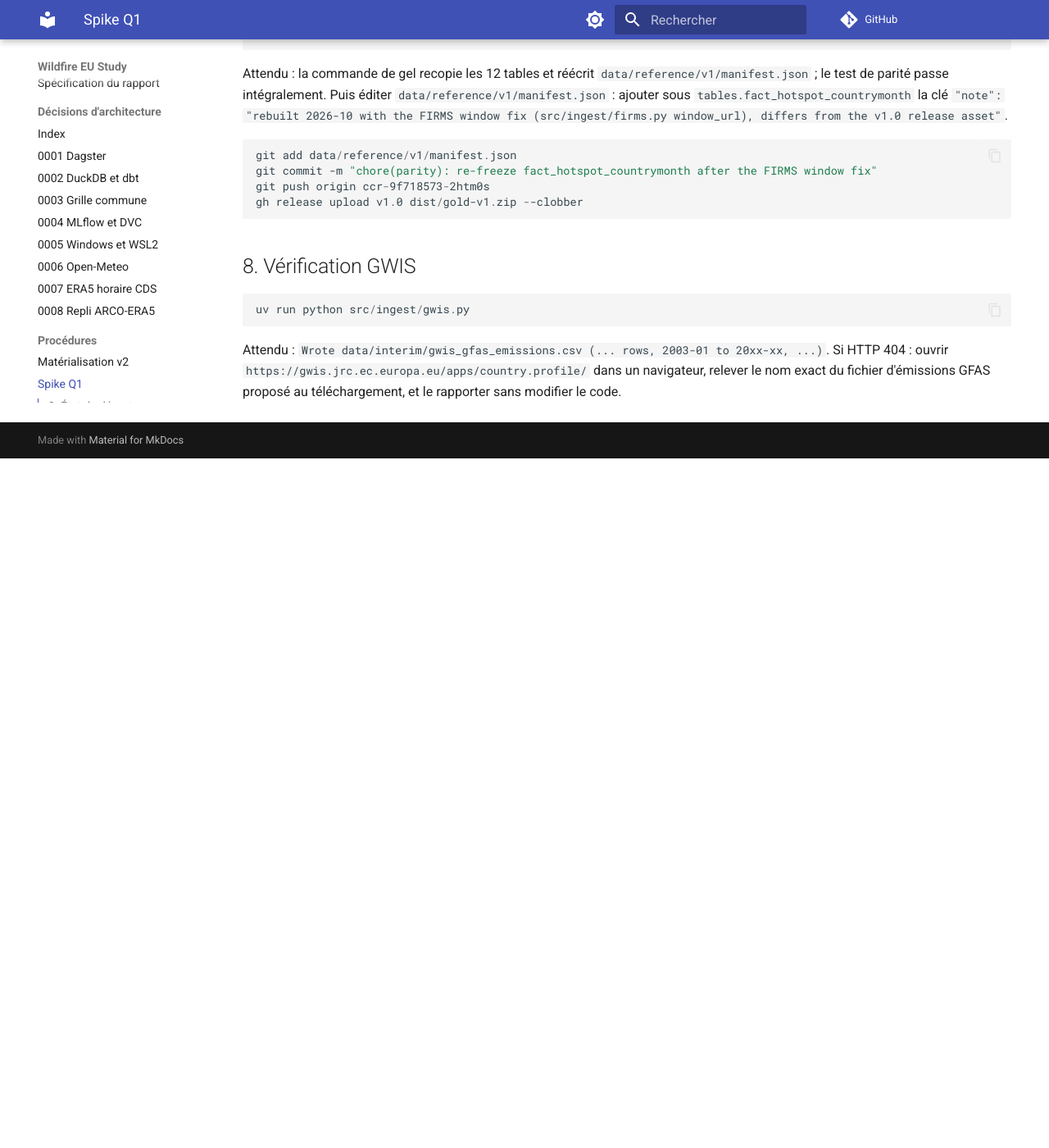
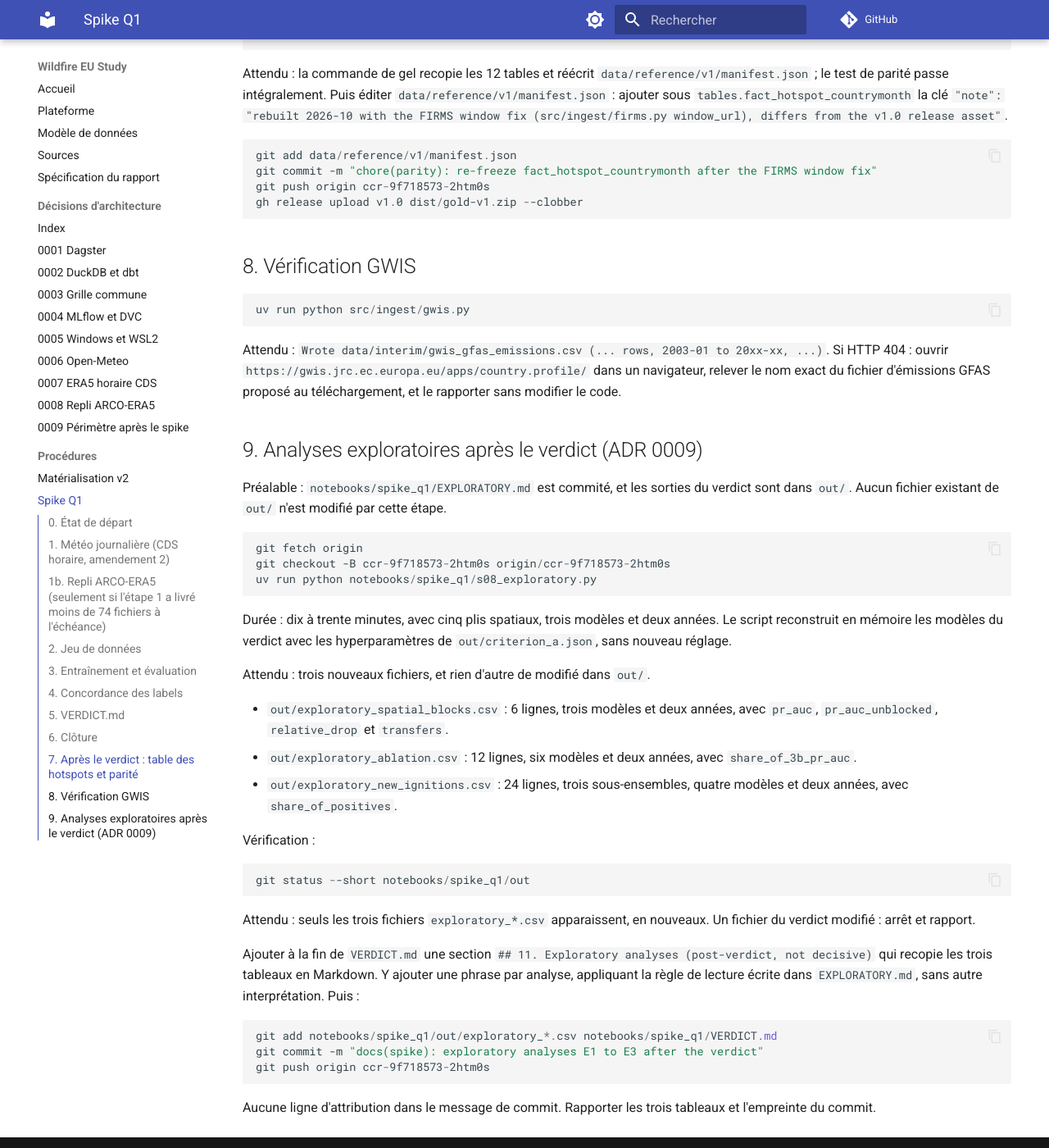
Before and after one commit to MasTristan/wildfire-eu-study, an MkDocs documentation site: the page built from docs/runbooks/spike-q1.md, in a window 1280 px wide and 1400 px high, scrolled down 4498 px. Shown: the whole window at 82% size. Built offline with MkDocs 1.6.1 and Material for MkDocs 9.7.7, drawn with Linux system fonts in a browser that asks for light colours; comment, search, counter and statistics services are not loaded; before the commit the page ends 5057 px from its top, so only the background shows below that.

Commit message:
docs(adr): 0009, Q1 and phase 1 scope after the reduced GO
The spike missed the pre-registered criterion by one number (2022 relative
Brier gain 7.9 percent against 10, interval 4.2 to 11.5), so the rule
written before training applies: reduced GO. Q1 stays at the spike's scale
(Iberia and Greece, 2019 to 2023) and is published with the criterion
marked as not met, after E1 to E3. The operational forecast (Q4), the
Europe feature store materialisation and Q5 are dropped; the platform, Q2
and Q3 are unchanged and come first. Phase 1 loses its costliest
dependency, about 140 CDS requests.

Runbooks: spike step 9 runs E1 to E3 and appends them to VERDICT.md;
materialisation steps 6 and 7b are marked not executed, and the
acceptance list follows.

````diff
--- /dev/null
+++ b/docs/adr/0009-q1-scope-after-reduced-go.md
@@ -0,0 +1,53 @@
+# 0009. Périmètre de Q1 et de la phase 1 après le GO réduit du spike
+
+Statut : accepté le 2026-11-08.
+
+## Contexte
+
+Le spike Q1 (notebooks/spike_q1/VERDICT.md) n'atteint pas le critère
+pré-enregistré : en 2022, le gain relatif de Brier du modèle complet sur le
+modèle aux composantes FWI vaut 7,9 % pour un seuil de 10 %, avec un
+intervalle bootstrap [4,2 % ; 11,5 %] qui contient le seuil. Tout le reste
+passe : 13,0 % en 2023, et +0,136 puis +0,182 de PR-AUC. La règle écrite
+avant l'entraînement s'applique telle quelle : GO réduit.
+
+Le résultat lui-même est net et en partie inattendu. À l'échelle maille x
+jour, la classe de danger officielle et le FWI ne localisent presque pas les
+ignitions : leur PR-AUC est à peine au-dessus du taux de base. Le gain vient
+du lieu et du temps, c'est-à-dire des départs récents, de la climatologie
+et des champs statiques. Le modèle 3b atteint 90 à 95 % du modèle complet.
+La météo ERA5 et le SPEI ajoutent peu au-delà.
+
+## Décision
+
+1. **Q1 reste, à l'échelle du spike.** Ibérie et Grèce, 2019 à 2023, avec
+   les sorties du verdict telles quelles. Le critère est présenté comme non
+   atteint, avec son intervalle. Pas d'extension à l'Europe.
+2. **Trois analyses exploratoires précèdent toute publication de Q1**
+   (EXPLORATORY.md, écrit avant leur exécution) : contrôle par blocs
+   spatiaux, ablation du bloc lieu et temps, et score sur les seules
+   ignitions nouvelles. Elles servent à mesurer la part de persistance du
+   même foyer dans le gain, le risque que le verdict lui-même désigne. Elles
+   ne modifient pas le verdict.
+3. **Abandonnés** : la prévision opérationnelle quotidienne (Q4), qui était
+   conditionnée à un GO plein ; la matérialisation du feature store Europe
+   2016 à 2026, qui ne sert plus que Q1 Europe ; Q5. Le code du feature
+   store reste dans le dépôt, testé et documenté, sans être matérialisé.
+4. **Inchangés et prioritaires** : la plateforme (Dagster, dbt, parité,
+   bascule Power BI, DVC), Q2 (queue des tailles de feux) et Q3
+   (attribution météo, fréquentiste puis bayésienne), qui ne dépendent pas
+   de Q1.
+
+## Conséquences
+
+- La phase 1 perd sa dépendance la plus coûteuse, la file CDS : environ 130
+  requêtes ERA5 mensuelles et 11 requêtes FWI Europe en moins. Le spike a
+  mesuré que cette file est le goulot, pas le calcul.
+- Le récit de la publication change. Il ne dit plus « un modèle bat
+  l'indice européen ». Il dit : « à l'échelle maille x jour, l'indice de
+  danger ne localise pas les départs ; la mémoire du lieu et de l'activité
+  récente le fait, et la météo ajoute peu ». Ce récit ne vaut que si E1 à E3
+  le confirment, et il se limite à l'Ibérie et à la Grèce pour 2019 à 2023,
+  feux cartographiés par EFFIS.
+- Un résultat négatif sur le critère, publié avec ses intervalles, sert la
+  crédibilité du projet. C'est la raison d'être de la pré-inscription.
--- a/docs/runbooks/spike-q1.md
+++ b/docs/runbooks/spike-q1.md
@@ -249,3 +249,51 @@
 Si HTTP 404 : ouvrir `https://gwis.jrc.ec.europa.eu/apps/country.profile/` dans
 un navigateur, relever le nom exact du fichier d'émissions GFAS proposé au
 téléchargement, et le rapporter sans modifier le code.
+
+## 9. Analyses exploratoires après le verdict (ADR 0009)
+
+Préalable : `notebooks/spike_q1/EXPLORATORY.md` est commité, et les sorties
+du verdict sont dans `out/`. Aucun fichier existant de `out/` n'est
+modifié par cette étape.
+
+```powershell
+git fetch origin
+git checkout -B ccr-9f718573-2htm0s origin/ccr-9f718573-2htm0s
+uv run python notebooks/spike_q1/s08_exploratory.py
+```
+
+Durée : dix à trente minutes, avec cinq plis spatiaux, trois modèles et
+deux années. Le script reconstruit en mémoire les modèles du verdict avec
+les hyperparamètres de `out/criterion_a.json`, sans nouveau réglage.
+
+Attendu : trois nouveaux fichiers, et rien d'autre de modifié dans `out/`.
+
+- `out/exploratory_spatial_blocks.csv` : 6 lignes, trois modèles et deux
+  années, avec `pr_auc`, `pr_auc_unblocked`, `relative_drop` et `transfers`.
+- `out/exploratory_ablation.csv` : 12 lignes, six modèles et deux années,
+  avec `share_of_3b_pr_auc`.
+- `out/exploratory_new_ignitions.csv` : 24 lignes, trois sous-ensembles,
+  quatre modèles et deux années, avec `share_of_positives`.
+
+Vérification :
+
+```powershell
+git status --short notebooks/spike_q1/out
+```
+
+Attendu : seuls les trois fichiers `exploratory_*.csv` apparaissent, en
+nouveaux. Un fichier du verdict modifié : arrêt et rapport.
+
+Ajouter à la fin de `VERDICT.md` une section `## 11. Exploratory analyses
+(post-verdict, not decisive)` qui recopie les trois tableaux en Markdown. Y
+ajouter une phrase par analyse, appliquant la règle de lecture écrite dans
+`EXPLORATORY.md`, sans autre interprétation. Puis :
+
+```powershell
+git add notebooks/spike_q1/out/exploratory_*.csv notebooks/spike_q1/VERDICT.md
+git commit -m "docs(spike): exploratory analyses E1 to E3 after the verdict"
+git push origin ccr-9f718573-2htm0s
+```
+
+Aucune ligne d'attribution dans le message de commit. Rapporter les trois
+tableaux et l'empreinte du commit.
--- a/mkdocs.yml
+++ b/mkdocs.yml
@@ -36,6 +36,7 @@
       - 0006 Open-Meteo: adr/0006-era5-daily-via-open-meteo.md
       - 0007 ERA5 horaire CDS: adr/0007-era5-hourly-cds-monthly.md
       - 0008 Repli ARCO-ERA5: adr/0008-arco-era5-fallback.md
+      - 0009 Périmètre après le spike: adr/0009-q1-scope-after-reduced-go.md
   - Procédures:
       - Matérialisation v2: runbooks/materialise-v2.md
       - Spike Q1: runbooks/spike-q1.md
````
Also changed, not shown: docs/adr/README.md (+2 -1 lines), docs/runbooks/materialise-v2.md (+5 -1 lines).
